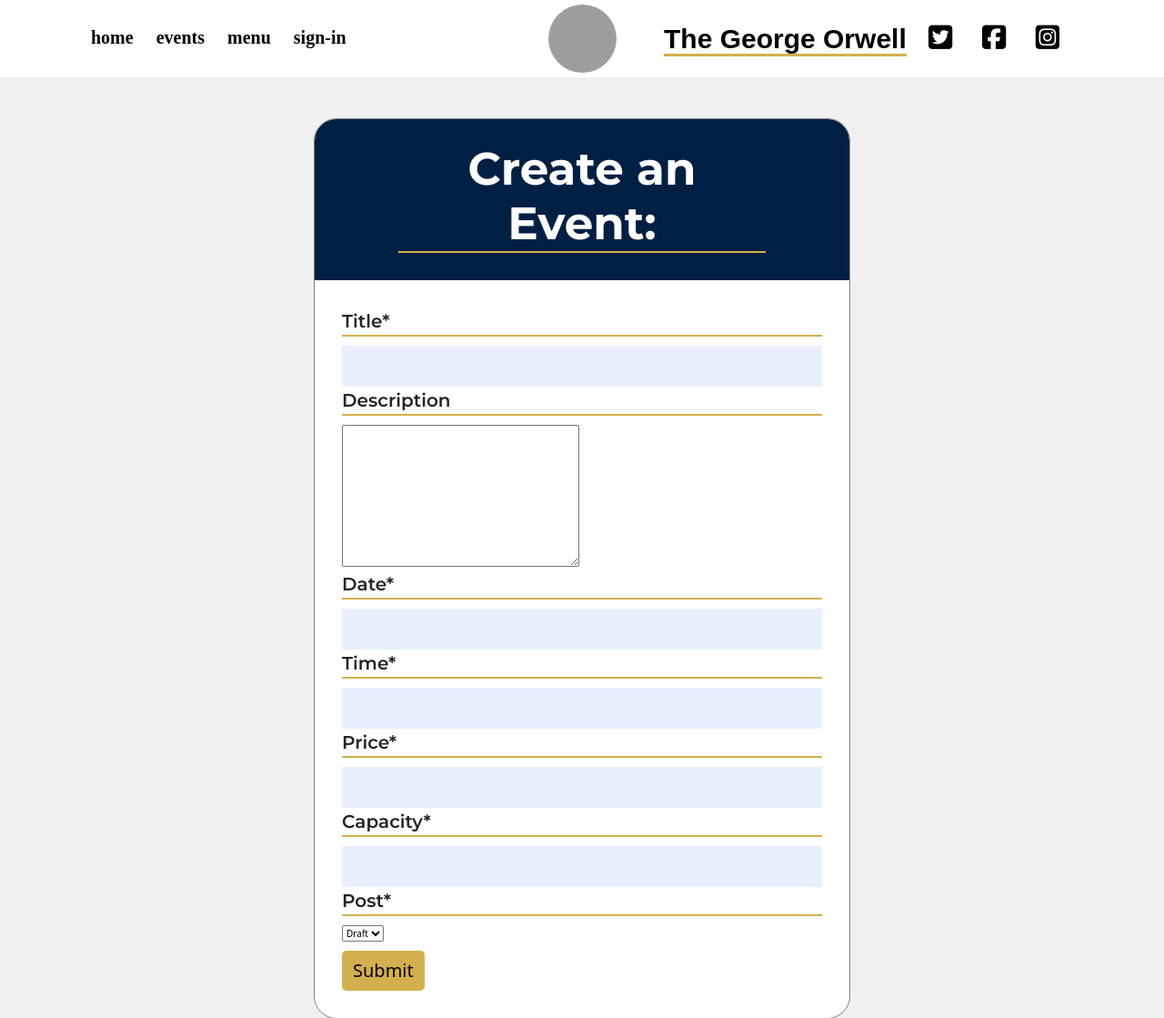
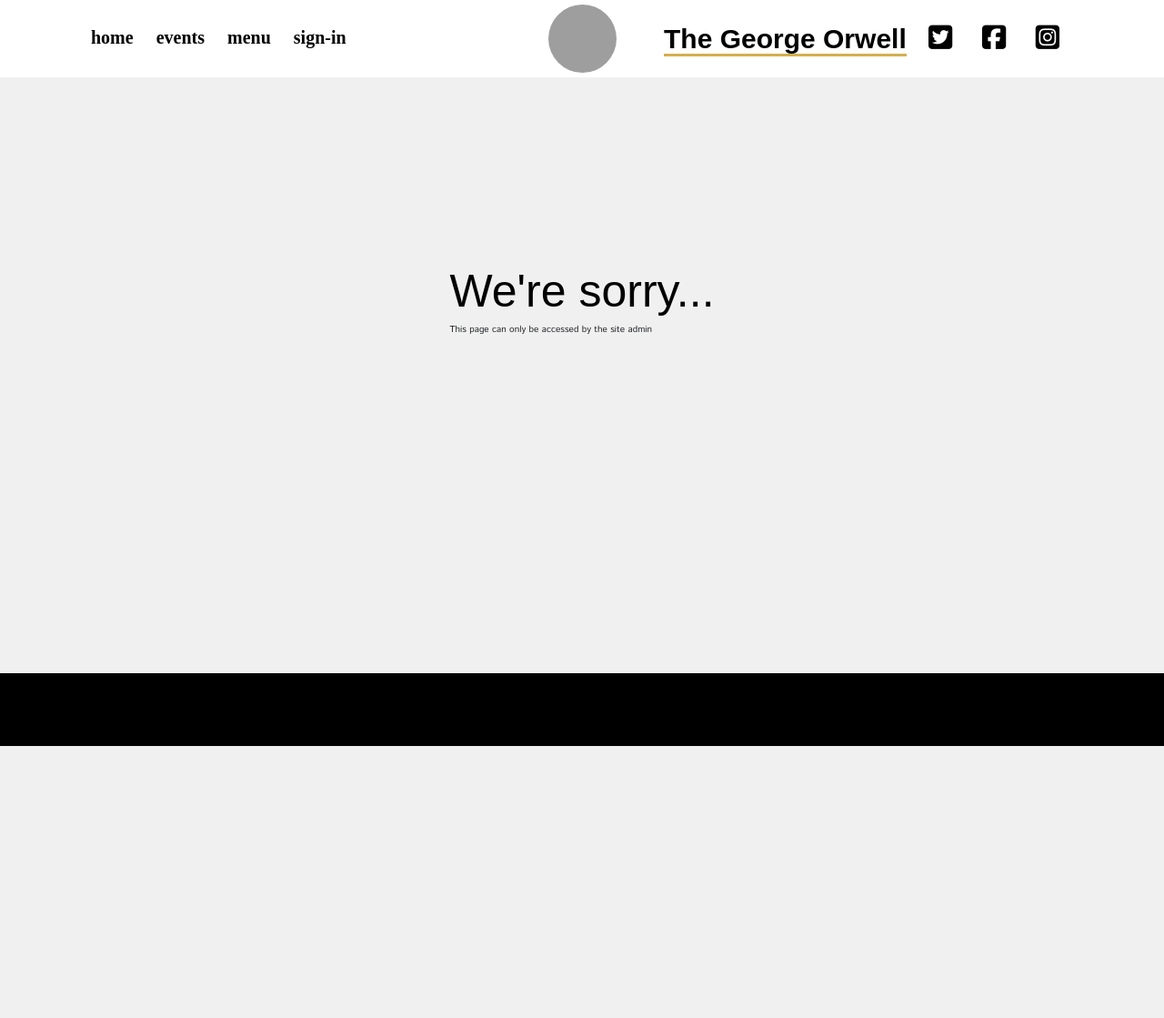
Before and after one commit to KippAD/george-orwell-pub, a Django app: page /events/create-event/ in a window 1280 px wide. Shown: the top 1119 px of the page at 91% size. After the commit the page ends 820 px from the top, so only its background shows below. Run offline with Django 3.2, Linux system fonts and the light colour scheme; some libraries are stand-ins or nearby versions; some web fonts are replaced; grey boxes are pictures that could not be loaded.

Commit message:
Limit event creation permission to admin

```diff
--- a/templates/create-event.html
+++ b/templates/create-event.html
@@ -2,7 +2,9 @@
 {% load crispy_forms_tags %}
 
 {% block content %}
+
 <section class="form-container">
+    {% if user.is_superuser %}
     <div class="user-form w-50">
         <div class="form-header ">
             <h2 class="text-center w-75 mx-auto">Create an Event:</h2>
@@ -15,7 +17,14 @@
             </form>
         </div>
     </div>
+    {% else %}
+    <!-- Msg when url is accessed by a non super user -->
+    <div style="height: 80vh; padding: 30vh;">
+        <h2 class="text-black">We're sorry...</h2>
+        <p>This page can only be accessed by the site admin</p>
+    </div>
+
+    {% endif %}
 </section>
 
-
 {% endblock %}
--- a/templates/events.html
+++ b/templates/events.html
@@ -5,14 +5,14 @@
 
 <section class="events-section">
 
-    <!-- {% if user.is_superuser %} -->
+    {% if user.is_superuser %}
 
     <div class="d-grid gap-2 col-6 mx-auto">
         <a href="{% url 'create-event' %}"><button class="btn btn-primary" type="button">Create Event <i
                     class="fa-solid fa-plus"></i></button></a>
     </div>
 
-    <!-- {% endif %} -->
+    {% endif %}
 
     {% for event in object_list %}
     <div class="event card">
```
